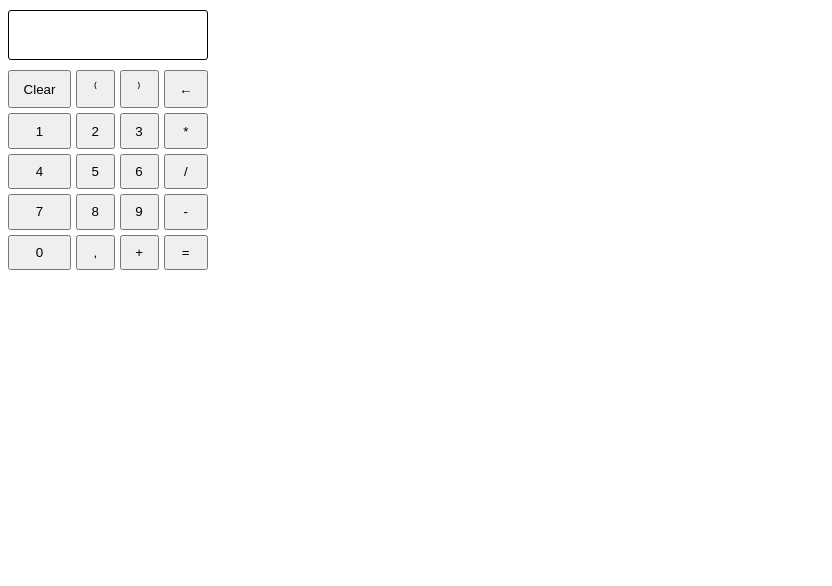
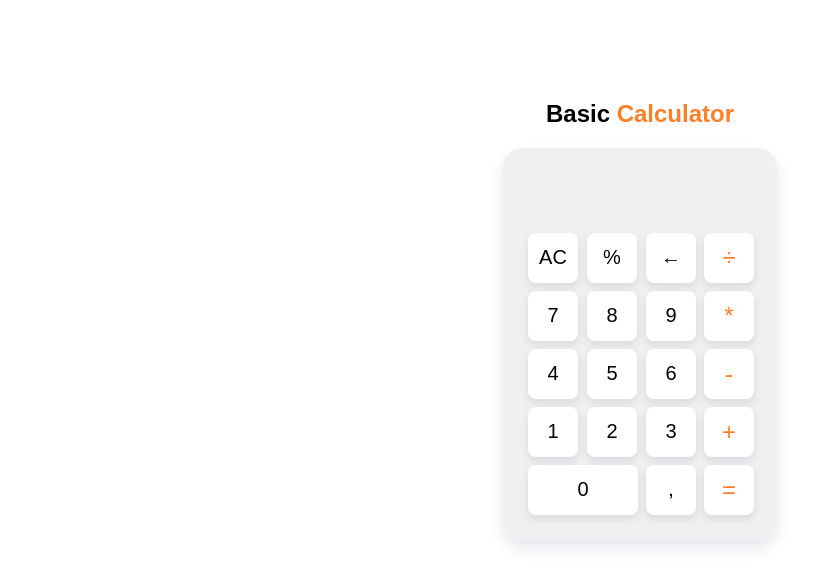
Before and after one commit to Jahongirbek7001/Basic-Calculator, a website: page index.html in a window 1280 px wide. Shown: the whole page, without its empty margins (0-832 px from the left). Drawn offline with Linux system fonts and the light colour scheme.

Commit message:
Basic Calculator is ready to work

```diff
--- a/index.html
+++ b/index.html
@@ -5,72 +5,50 @@
     <meta charset="UTF-8">
     <meta name="viewport" content="width=device-width, initial-scale=1.0">
     <title>Document</title>
-    <style>
-        #display {
-            width: 200px;
-            height: 50px;
-            border: 1px solid black;
-            box-sizing: border-box;
-            border-radius: 3px;
-            margin: 10px 0;
-        }
-
-        .btnGroup {
-            width: 200px;
-            height: 200px;
-            display: grid;
-            grid-template-columns: repeat(4, auto);
-            gap: 5px;
-        }
-    </style>
+    <link rel="stylesheet" href="./style/style.css">
 </head>
 
 <body>
-    <form id="form">
-        <!-- <div class="btnGroup">
-            <button id="btn1" value="1" onclick="onclickBtn1()">1</button>
-            <button id="btn2" value="2" onclick="onclickBtn2()">2</button>
-            <button id="btn3" value="3" onclick="onclickBtn3()">3</button>
-            <button id="btnKop" value="*" onclick="onclickBtnKop()">*</button>
-            <button id="btn4" value="4" onclick="onclickBtn4()">4</button>
-            <button id="btn5" value="5" onclick="onclickBtn5()">5</button>
-            <button id="btn6" value="6" onclick="onclickBtn6()">6</button>
-            <button id="btnBol" value="/" onclick="onclickBtnBol()">/</button>
-            <button id="btn7" value="7" onclick="onclickBtn7()">7</button>
-            <button id="btn8" value="8" onclick="onclickBtn8()">8</button>
-            <button id="btn9" value="9" onclick="onclickBtn9()">9</button>
-            <button id="btnMinus" value="-" onclick="onclickBtnMinus()">-</button>
-            <button id="btn0" value="0" onclick="onclickBtn0()">0</button>
-            <button id="btnFloat" value="," onclick="onclickBtnFloat()">.</button>
-            <button id="btnPlus" value="+" onclick="onclickBtnPlus()">+</button>
-            <button id="btnEquals" value="=" onclick="onclickBtnEquals()">=</button>
-        </div> -->
-        <div id="display"></div>
-
-        <div class="btnGroup">
-            <button onclick="clearClick()">Clear</button>
-            <button onclick="handleClick('(')">&#8317;</button>
-            <button onclick="handleClick(')')">&#8318;</button>
-            <button onclick="backspace()"> &#8592;</button>
-            <button onclick="handleClick(1)">1</button>
-            <button onclick="handleClick(2)">2</button>
-            <button onclick="handleClick(3)">3</button>
-            <button onclick="handleClick('*')">*</button>
-            <button onclick="handleClick(4)">4</button>
-            <button onclick="handleClick(5)">5</button>
-            <button onclick="handleClick(6)">6</button>
-            <button onclick="handleClick('/')">/</button>
-            <button onclick="handleClick(7)">7</button>
-            <button onclick="handleClick(8)">8</button>
-            <button onclick="handleClick(9)">9</button>
-            <button onclick="handleClick('-')">-</button>
-            <button onclick="handleClick(0)">0</button>
-            <button onclick="handleClick('.')">,</button>
-            <button onclick="handleClick('+')">+</button>
-            <button onclick="equalsClick()">=</button>
+    <div class="content">
+        <h2>Basic <span style="color: rgb(255, 126, 40);">Calculator</span></h2>
+        <div id="form" class="form">
+            <div id="display" class="display"></div>
+            <table>
+                <tbody>
+                    <tr>
+                        <td><button onclick="clearClick()">AC</button></td>
+                        <td><button onclick="handleClick('(')">%</button></td>
+                        <td><button onclick="backspace()"> &#8592;</button></td>
+                        <td><button class="symbol" onclick="handleClick('/')">&divide;</button></td>
+                    </tr>
+                    <tr>
+                        <td><button onclick="handleClick(7)">7</button></td>
+                        <td><button onclick="handleClick(8)">8</button></td>
+                        <td><button onclick="handleClick(9)">9</button></td>
+                        <td><button class="symbol" onclick="handleClick('*')">*</button></td>
+                    </tr>
+                    <tr>
+                        <td><button onclick="handleClick(4)">4</button></td>
+                        <td><button onclick="handleClick(5)">5</button></td>
+                        <td><button onclick="handleClick(6)">6</button></td>
+                        <td><button class="symbol" onclick="handleClick('-')">-</button></td>
+                    </tr>
+                    <tr>
+                        <td><button onclick="handleClick(1)">1</button></td>
+                        <td><button onclick="handleClick(2)">2</button></td>
+                        <td><button onclick="handleClick(3)">3</button></td>
+                        <td><button class="symbol" onclick="handleClick('+')">+</button></td>
+                    </tr>
+                    <tr>
+                        <td colspan="2"><button style="width: 110px;" onclick="handleClick(0)">0</button> </td>
+                        <td><button onclick="handleClick('.')">,</button></td>
+                        <td><button class="symbol" onclick="equalsClick()">=</button></td>
+                    </tr>
+                </tbody>
+            </table>
         </div>
-    </form>
-
+    </div>
+    <!-- Javascript -->
     <script src="./script/index.js"></script>
 </body>
 
--- /dev/null
+++ b/style/style.css
@@ -0,0 +1,65 @@
+body {
+    margin: 0;
+    padding: 0;
+    box-sizing: border-box;
+    font-family: sans-serif;
+}
+
+.content {
+    margin: 100px auto;
+}
+
+h2 {
+    text-align: center;
+}
+
+.form {
+    width: 234px;
+    padding: 30px 20px 20px;
+    border-radius: 20px;
+    margin: 0 auto;
+    background-color: rgb(240, 240, 240);
+    box-shadow: 0 8px 16px rgba(19, 0, 78, 0.1);
+}
+
+.display {
+    width: 224px;
+    height: 50px;
+    padding: 0 5px;
+    text-align: right;
+    box-sizing: border-box;
+    border-radius: 3px;
+    font-size: 24px;
+    background-color: rgb(240, 240, 240);
+}
+
+button {
+    width: 50px;
+    height: 50px;
+    font-size: 20px;
+    border: none;
+    border-radius: 8px;
+    text-align: center;
+    background-color: white;
+    box-shadow: 0 4px 8px rgba(19, 0, 78, 0.1);
+    margin: 2px;
+}
+
+button:hover {
+    box-shadow: 0 4px 8px rgba(19, 0, 78, 0.2);
+}
+
+button:active {
+    box-shadow: 0 4px 8px rgba(19, 0, 78, 0.3);
+    font-size: 19px;
+}
+
+.symbol {
+    font-size: 24px;
+    font-weight: 500;
+    color: rgb(255, 126, 40);
+}
+
+.symbol:hover {
+    font-size: 23px;
+}
```
